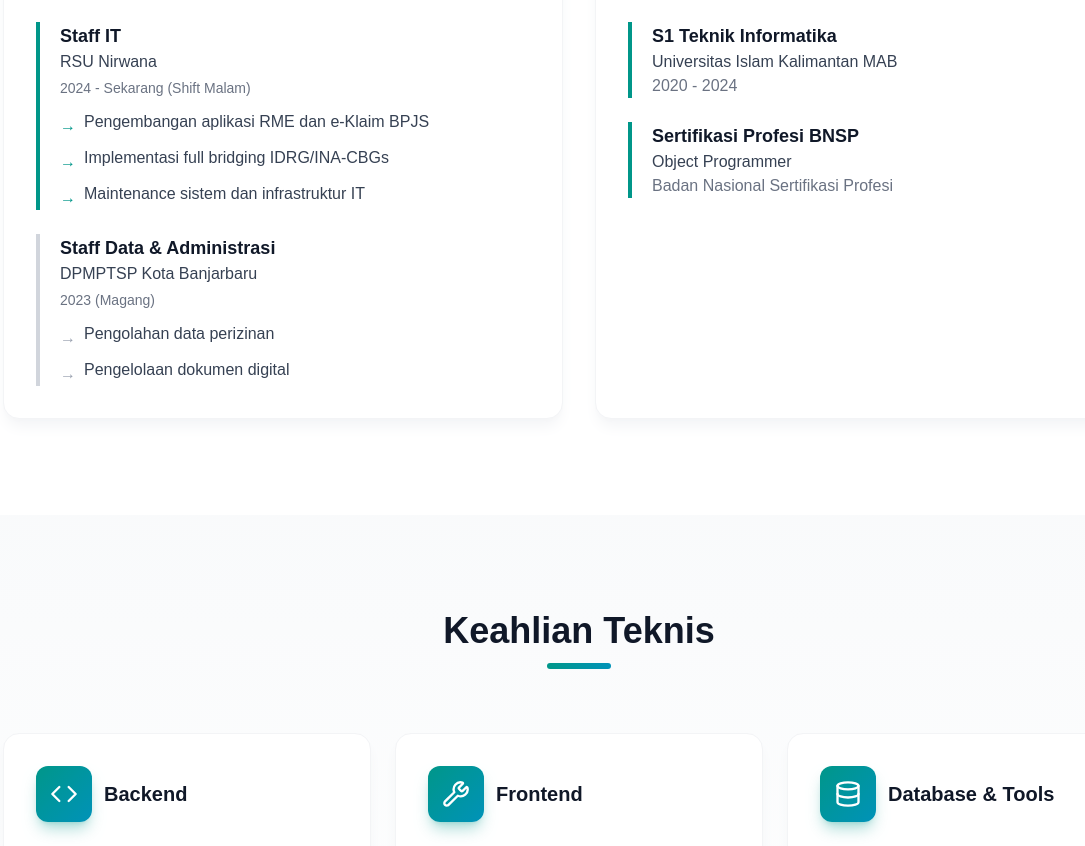
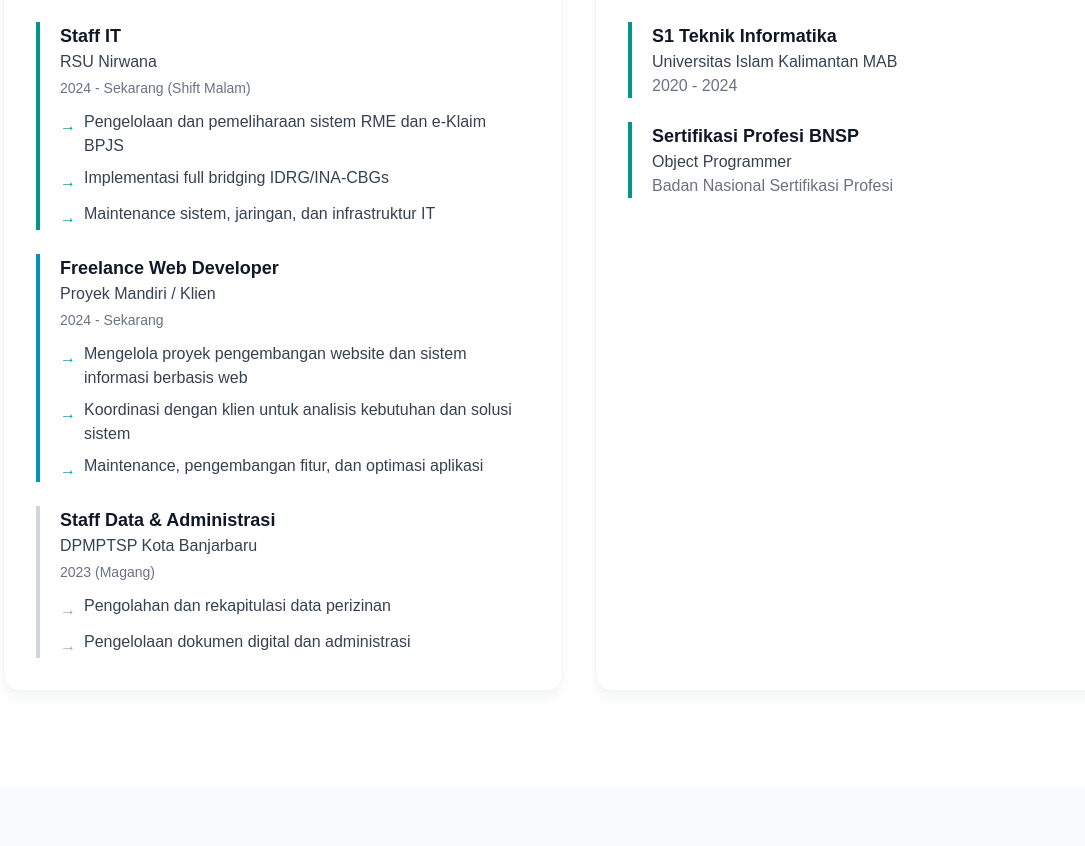
Before and after one commit to Utsmanseff/utsmanseff, a Next.js app: page / in a window 1280 px wide. Shown: the part 893-1739 px from the top of the page, without its empty margins (61-1146 px from the left). Built offline with nearby package versions, Linux system fonts and the light colour scheme.

Commit message:
section pengalaman

```diff
--- a/src/app/page.js
+++ b/src/app/page.js
@@ -305,17 +305,26 @@ export default function Portfolio() {
     <div className="w-12 h-12 bg-linear-to-br from-teal-600 to-cyan-600 rounded-xl flex items-center justify-center">
       <Code size={24} className="text-white" />
     </div>
-                <h3 className="text-2xl font-bold text-gray-900 dark:text-white transition-colors">Pengalaman Kerja</h3>
+    <h3 className="text-2xl font-bold text-gray-900 dark:text-white transition-colors">
+      Pengalaman Kerja
+    </h3>
   </div>
+
   <div className="space-y-6">
     <div className="pl-5 border-l-4 border-teal-600 dark:border-teal-500">
-                  <h4 className="font-bold text-lg text-gray-900 dark:text-white transition-colors">Staff IT</h4>
-                  <p className="text-gray-700 dark:text-gray-300 font-medium mb-1 transition-colors">RSU Nirwana</p>
-                  <p className="text-gray-500 dark:text-gray-400 text-sm mb-3 transition-colors">2024 - Sekarang (Shift Malam)</p>
+      <h4 className="font-bold text-lg text-gray-900 dark:text-white transition-colors">
+        Staff IT
+      </h4>
+      <p className="text-gray-700 dark:text-gray-300 font-medium mb-1 transition-colors">
+        RSU Nirwana
+      </p>
+      <p className="text-gray-500 dark:text-gray-400 text-sm mb-3 transition-colors">
+        2024 - Sekarang (Shift Malam)
+      </p>
       <ul className="text-gray-700 dark:text-gray-300 space-y-2 transition-colors">
         <li className="flex items-start gap-2">
           <span className="text-teal-600 dark:text-teal-400 mt-1 font-bold">→</span>
-                      <span>Pengembangan aplikasi RME dan e-Klaim BPJS</span>
+          <span>Pengelolaan dan pemeliharaan sistem RME dan e-Klaim BPJS</span>
         </li>
         <li className="flex items-start gap-2">
           <span className="text-teal-600 dark:text-teal-400 mt-1 font-bold">→</span>
@@ -323,28 +332,60 @@ export default function Portfolio() {
         </li>
         <li className="flex items-start gap-2">
           <span className="text-teal-600 dark:text-teal-400 mt-1 font-bold">→</span>
-                      <span>Maintenance sistem dan infrastruktur IT</span>
+          <span>Maintenance sistem, jaringan, dan infrastruktur IT</span>
         </li>
       </ul>
     </div>
+
+    <div className="pl-5 border-l-4 border-cyan-600 dark:border-cyan-500">
+      <h4 className="font-bold text-lg text-gray-900 dark:text-white transition-colors">
+        Freelance Web Developer
+      </h4>
+      <p className="text-gray-700 dark:text-gray-300 font-medium mb-1 transition-colors">
+        Proyek Mandiri / Klien
+      </p>
+      <p className="text-gray-500 dark:text-gray-400 text-sm mb-3 transition-colors">
+        2024 - Sekarang
+      </p>
+      <ul className="text-gray-700 dark:text-gray-300 space-y-2 transition-colors">
+        <li className="flex items-start gap-2">
+          <span className="text-cyan-600 dark:text-cyan-400 mt-1 font-bold">→</span>
+          <span>Mengelola proyek pengembangan website dan sistem informasi berbasis web</span>
+        </li>
+        <li className="flex items-start gap-2">
+          <span className="text-cyan-600 dark:text-cyan-400 mt-1 font-bold">→</span>
+          <span>Koordinasi dengan klien untuk analisis kebutuhan dan solusi sistem</span>
+        </li>
+        <li className="flex items-start gap-2">
+          <span className="text-cyan-600 dark:text-cyan-400 mt-1 font-bold">→</span>
+          <span>Maintenance, pengembangan fitur, dan optimasi aplikasi</span>
+        </li>
+      </ul>
+    </div>
+
     <div className="pl-5 border-l-4 border-gray-300 dark:border-gray-600">
-                  <h4 className="font-bold text-lg text-gray-900 dark:text-white transition-colors">Staff Data & Administrasi</h4>
-                  <p className="text-gray-700 dark:text-gray-300 font-medium mb-1 transition-colors">DPMPTSP Kota Banjarbaru</p>
-                  <p className="text-gray-500 dark:text-gray-400 text-sm mb-3 transition-colors">2023 (Magang)</p>
+      <h4 className="font-bold text-lg text-gray-900 dark:text-white transition-colors">
+        Staff Data & Administrasi
+      </h4>
+      <p className="text-gray-700 dark:text-gray-300 font-medium mb-1 transition-colors">
+        DPMPTSP Kota Banjarbaru
+      </p>
+      <p className="text-gray-500 dark:text-gray-400 text-sm mb-3 transition-colors">
+        2023 (Magang)
+      </p>
       <ul className="text-gray-700 dark:text-gray-300 space-y-2 transition-colors">
         <li className="flex items-start gap-2">
           <span className="text-gray-400 dark:text-gray-500 mt-1 font-bold">→</span>
-                      <span>Pengolahan data perizinan</span>
+          <span>Pengolahan dan rekapitulasi data perizinan</span>
         </li>
         <li className="flex items-start gap-2">
           <span className="text-gray-400 dark:text-gray-500 mt-1 font-bold">→</span>
-                      <span>Pengelolaan dokumen digital</span>
+          <span>Pengelolaan dokumen digital dan administrasi</span>
         </li>
       </ul>
     </div>
   </div>
 </div>
-
             <div className="bg-white dark:bg-gray-800 p-8 rounded-2xl shadow-lg shadow-gray-100 dark:shadow-gray-900/50 border border-gray-100 dark:border-gray-700 hover:shadow-xl transition-all">
               <div className="flex items-center gap-3 mb-6">
                 <div className="w-12 h-12 bg-linear-to-br from-teal-600 to-cyan-600 rounded-xl flex items-center justify-center">
```
Lines whose indentation alone changed are shown as unchanged.
